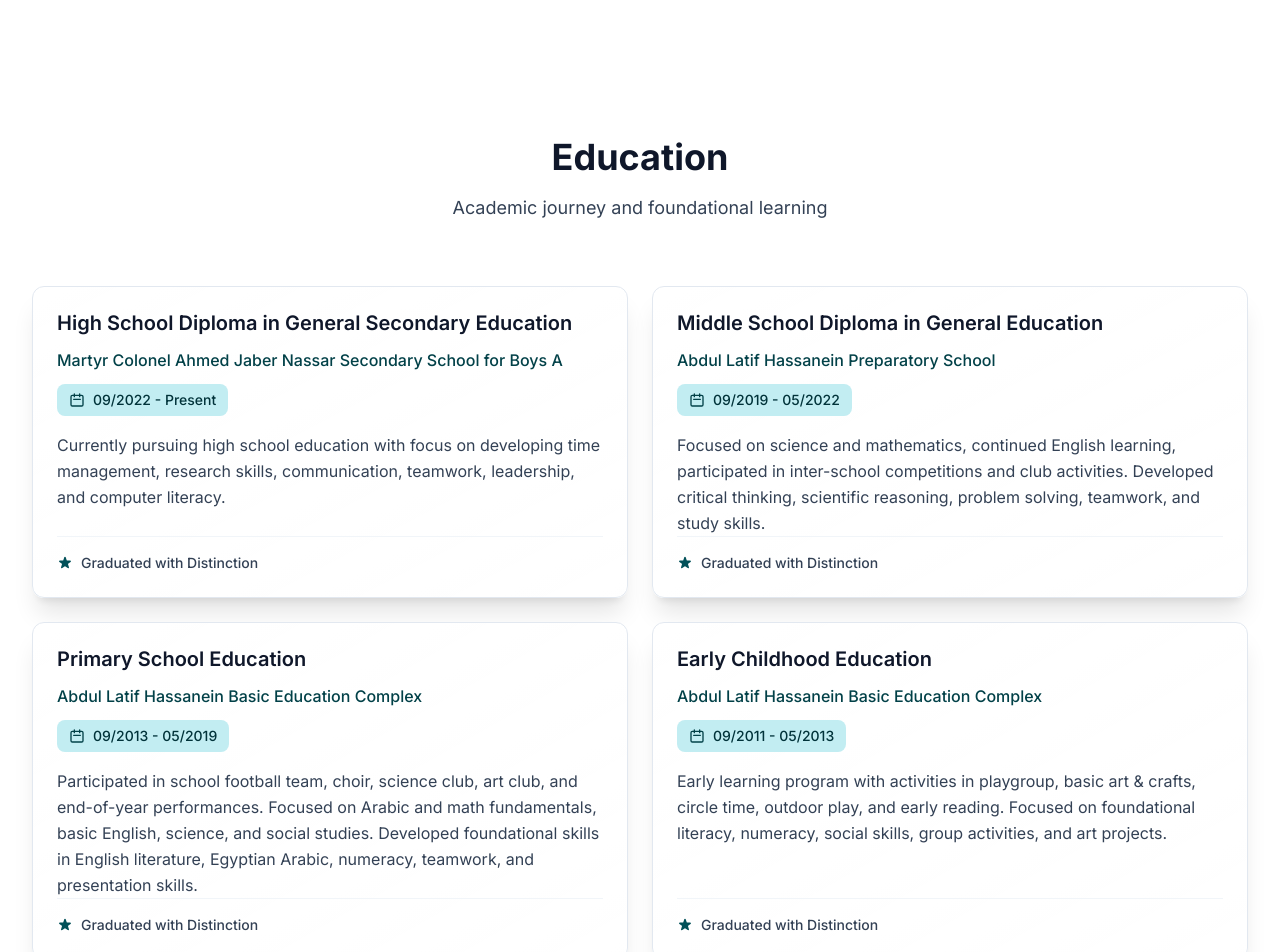
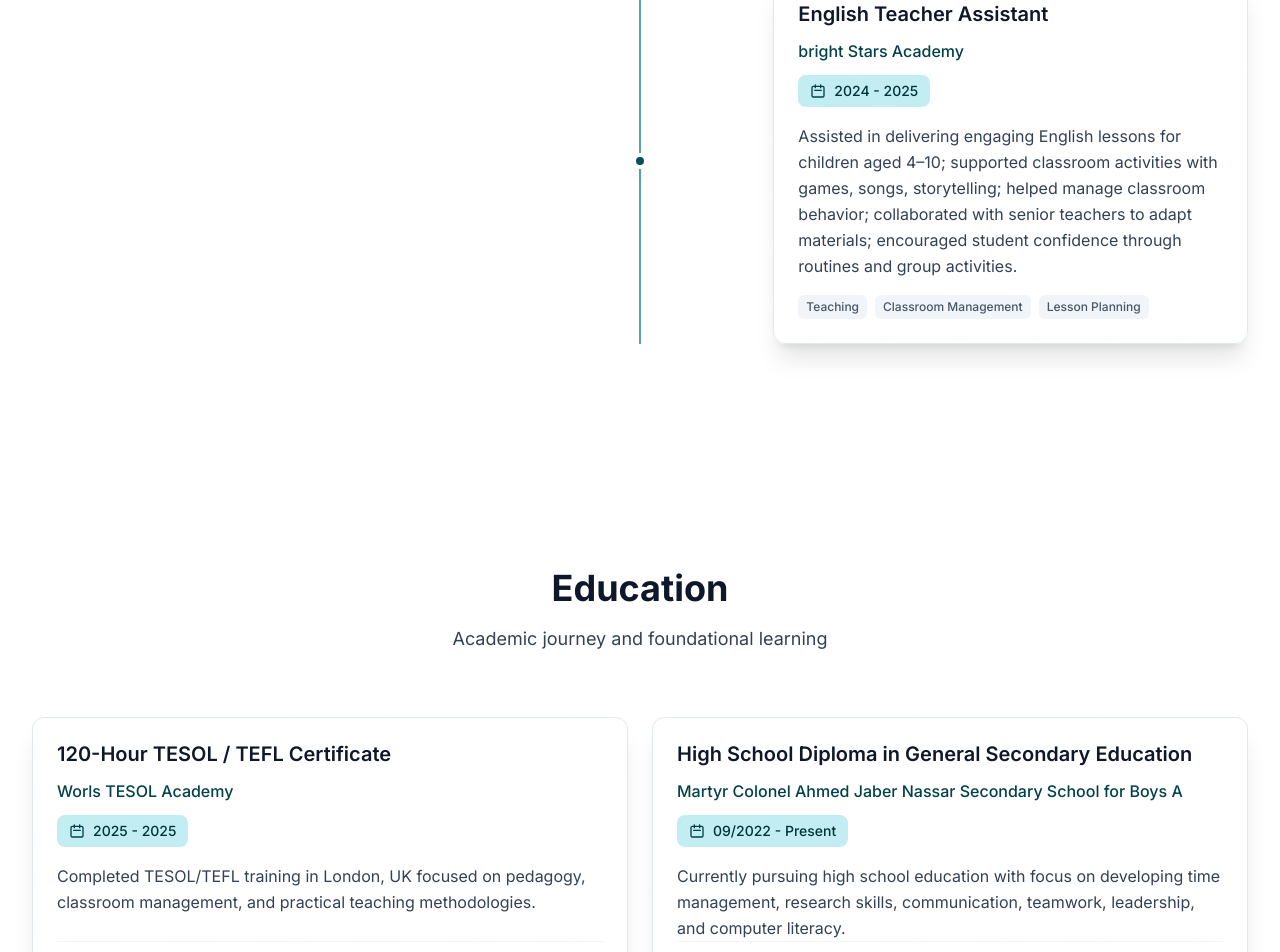
Before and after one commit to Omar-Mohamed-Website/CV, a Next.js app: page /CV/ in a window 1280 px wide. Shown: the part 3060-4012 px from the top of the page. Built offline with nearby package versions, Linux system fonts and the light colour scheme.

Commit message:
Dark-mode glass readability, strobe warning effect, footer email color in dark mode, certifications sorted and aligned, added Bright Stars Academy experience, TESOL entries in education and certifications.

```diff
--- a/app/globals.css
+++ b/app/globals.css
@@ -116,7 +116,7 @@
   }
 
   .card {
-    @apply rounded-xl border border-neutral-200 bg-white/75 p-5 shadow-xl backdrop-blur-2xl transition-all duration-200 hover:shadow-2xl dark:border-white/10 dark:bg-neutral-900/40 dark:shadow-neutral-900/40 sm:p-6;
+    @apply rounded-xl border border-neutral-200 bg-white/75 p-5 shadow-xl backdrop-blur-2xl transition-all duration-200 hover:shadow-2xl dark:border-white/10 dark:bg-neutral-900/70 dark:shadow-neutral-900/40 sm:p-6;
     background-image: linear-gradient(
       to bottom right,
       rgba(255, 255, 255, 0.6),
@@ -158,7 +158,7 @@
 /* Glass utilities and liquid background */
 @layer utilities {
   .glass {
-    @apply rounded-xl border border-neutral-200 bg-white/65 backdrop-blur-2xl dark:border-white/10 dark:bg-neutral-900/40;
+    @apply rounded-xl border border-neutral-200 bg-white/65 backdrop-blur-2xl dark:border-white/10 dark:bg-neutral-900/60;
     background-image: linear-gradient(
       to bottom right,
       rgba(255, 255, 255, 0.5),
@@ -166,7 +166,40 @@
     );
   }
   .glass-strong {
-    @apply rounded-2xl border border-neutral-200 bg-white/50 shadow-xl backdrop-blur-2xl dark:border-white/10 dark:bg-neutral-900/50;
+    @apply rounded-2xl border border-neutral-200 bg-white/50 shadow-xl backdrop-blur-2xl dark:border-white/10 dark:bg-neutral-900/70;
+  }
+  /* Strobe animation for contact warning */
+  @keyframes strobeBox {
+    0%,
+    100% {
+      box-shadow: 0 0 0 rgba(239, 68, 68, 0);
+      filter: brightness(1);
+    }
+    50% {
+      box-shadow:
+        0 0 24px rgba(239, 68, 68, 0.45),
+        0 0 48px rgba(239, 68, 68, 0.25);
+      filter: brightness(1.05);
+    }
+  }
+  .strobe-warning {
+    animation: strobeBox 1.2s ease-in-out infinite;
+  }
+  @keyframes strobeIconRed {
+    0%,
+    100% {
+      transform: scale(1);
+      filter: drop-shadow(0 0 0 rgba(239, 68, 68, 0));
+      opacity: 0.9;
+    }
+    50% {
+      transform: scale(1.05);
+      filter: drop-shadow(0 0 10px rgba(239, 68, 68, 0.8));
+      opacity: 1;
+    }
+  }
+  .strobe-icon-red {
+    animation: strobeIconRed 0.9s ease-in-out infinite;
   }
   .bg-liquid {
     background-image:
--- a/components/Certifications.tsx
+++ b/components/Certifications.tsx
@@ -23,7 +23,20 @@ const Certifications = () => {
       </motion.div>
 
       <div className="grid gap-6 md:grid-cols-2 lg:grid-cols-3">
-        {profile.certifications.map((cert, index) => (
+        {[...profile.certifications]
+          .sort((a, b) => {
+            const toTime = (d?: string) => {
+              if (!d) return 0;
+              // Support YYYY-MM-DD, YYYY-MM, YYYY
+              const parts = d.split('-');
+              const y = parseInt(parts[0], 10);
+              const m = parts[1] ? parseInt(parts[1], 10) - 1 : 11;
+              const day = parts[2] ? parseInt(parts[2], 10) : 28;
+              return new Date(y, m, day).getTime();
+            };
+            return toTime(b.date) - toTime(a.date);
+          })
+          .map((cert, index) => (
             <motion.div
               key={index}
               initial={{ opacity: 0, y: 50 }}
@@ -60,8 +73,8 @@ const Certifications = () => {
                   </div>
                 </div>
 
-              {/* Date */}
-              <div className="mb-4">
+                {/* Date pinned to bottom for alignment */}
+                <div className="mt-auto">
                   <span className="text-sm font-medium text-neutral-700 dark:text-neutral-300">
                     Issued:{' '}
                     <span className="font-semibold text-neutral-900 dark:text-neutral-100">
--- a/components/ContactForm.tsx
+++ b/components/ContactForm.tsx
@@ -280,9 +280,9 @@ const ContactForm = () => {
                   aria-hidden="true"
                 />
                 <div className="pointer-events-none absolute left-1/2 top-1/2 z-30 -translate-x-1/2 -translate-y-1/2">
-                  <div className="mx-auto w-max rounded-lg border border-yellow-300 bg-yellow-50/95 px-4 py-3 text-yellow-900 shadow-xl dark:border-yellow-700 dark:bg-yellow-900/90 dark:text-yellow-100">
+                  <div className="strobe-warning mx-auto w-max rounded-lg border border-yellow-300 bg-yellow-50/95 px-4 py-3 text-yellow-900 shadow-xl dark:border-yellow-700 dark:bg-yellow-900/90 dark:text-yellow-100">
                     <div className="flex flex-col items-center text-center">
-                      <div className="relative mb-2 h-8 w-8">
+                      <div className="strobe-icon-red relative mb-2 h-8 w-8">
                         <Image
                           src={`${process.env.NODE_ENV === 'production' ? '/CV' : ''}/warning-icon.svg`}
                           alt="Warning"
--- a/components/Footer.tsx
+++ b/components/Footer.tsx
@@ -211,7 +211,7 @@ const Footer = () => {
               For permissions or copyright concerns, please contact:{' '}
               <a
                 href={`mailto:${profile.email}`}
-                className="text-primary-300 underline decoration-primary-700/40 underline-offset-2 transition-colors duration-200 hover:text-primary-200 focus:outline-none focus:ring-2 focus:ring-primary-300 focus:ring-offset-2 focus:ring-offset-neutral-900"
+                className="text-primary-200 underline decoration-primary-400/50 underline-offset-2 transition-colors duration-200 hover:text-primary-100 focus:outline-none focus:ring-2 focus:ring-primary-300 focus:ring-offset-2 focus:ring-offset-neutral-900"
               >
                 {profile.email}
               </a>
--- a/data/profile.ts
+++ b/data/profile.ts
@@ -86,6 +86,15 @@ export const profile: Profile = {
 
   experience: [
     {
+      company: 'bright Stars Academy',
+      role: 'English Teacher Assistant',
+      start: '2024',
+      end: '2025',
+      description:
+        'Assisted in delivering engaging English lessons for children aged 4–10; supported classroom activities with games, songs, storytelling; helped manage classroom behavior; collaborated with senior teachers to adapt materials; encouraged student confidence through routines and group activities.',
+      technologies: ['Teaching', 'Classroom Management', 'Lesson Planning'],
+    },
+    {
       company: 'YouTube - English with Omar',
       role: 'English Tutor & Content Creator',
       start: '2023-01',
@@ -125,6 +134,14 @@ export const profile: Profile = {
   ],
 
   education: [
+    {
+      school: 'Worls TESOL Academy',
+      degree: '120-Hour TESOL / TEFL Certificate',
+      start: '2025',
+      end: '2025',
+      description:
+        'Completed TESOL/TEFL training in London, UK focused on pedagogy, classroom management, and practical teaching methodologies.',
+    },
     {
       school: 'Martyr Colonel Ahmed Jaber Nassar Secondary School for Boys A',
       degree: 'High School Diploma in General Secondary Education',
@@ -188,6 +205,11 @@ export const profile: Profile = {
   ],
 
   certifications: [
+    {
+      name: '120-Hour TESOL / TEFL Certificate',
+      issuer: 'Worls TESOL Academy',
+      date: '2025',
+    },
     {
       name: '3rd Place - III Chess Tournament LKS "START" Wola Mielecka',
       issuer: 'LKS "START" Wola Mielecka',
```
Lines whose indentation alone changed are shown as unchanged.
